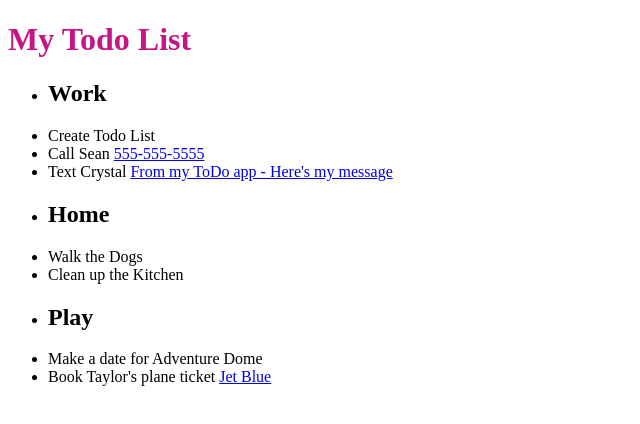
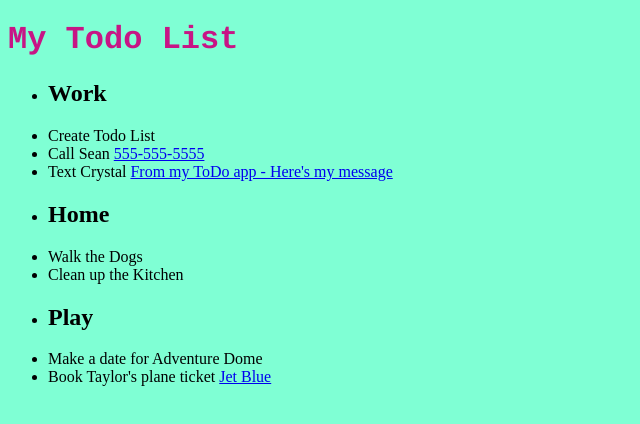
Before and after one commit to crystaltyson/crystaltyson.github.io, a plain HTML site: page todo.html in a window 1280 px wide. Shown: the whole page, without its empty margins (0-640 px from the left). Drawn offline with Linux system fonts and the light colour scheme.

Commit message:
Update todo.html

```diff
--- a/todo.html
+++ b/todo.html
@@ -8,14 +8,14 @@
 
 	</head>
 	<style>
-	<FONT FACE="courier">courier font</FONT>
+
 body {background-color:Aquamarine;}
 h1 {color:MediumVioletRed;}
 h2 {color:black;}
-<h1 style="font-size:20pt;line-height:25pt;">HTML font code is done using CSS.</h1>
+
 </style>
  <body>
-  <h1>My Todo List</h1>
+  <h1 style="font-family:courier">My Todo List</h1>
   <ul>
     <li><h2>Work</h2></li>
       <li>Create Todo List</li>
```
